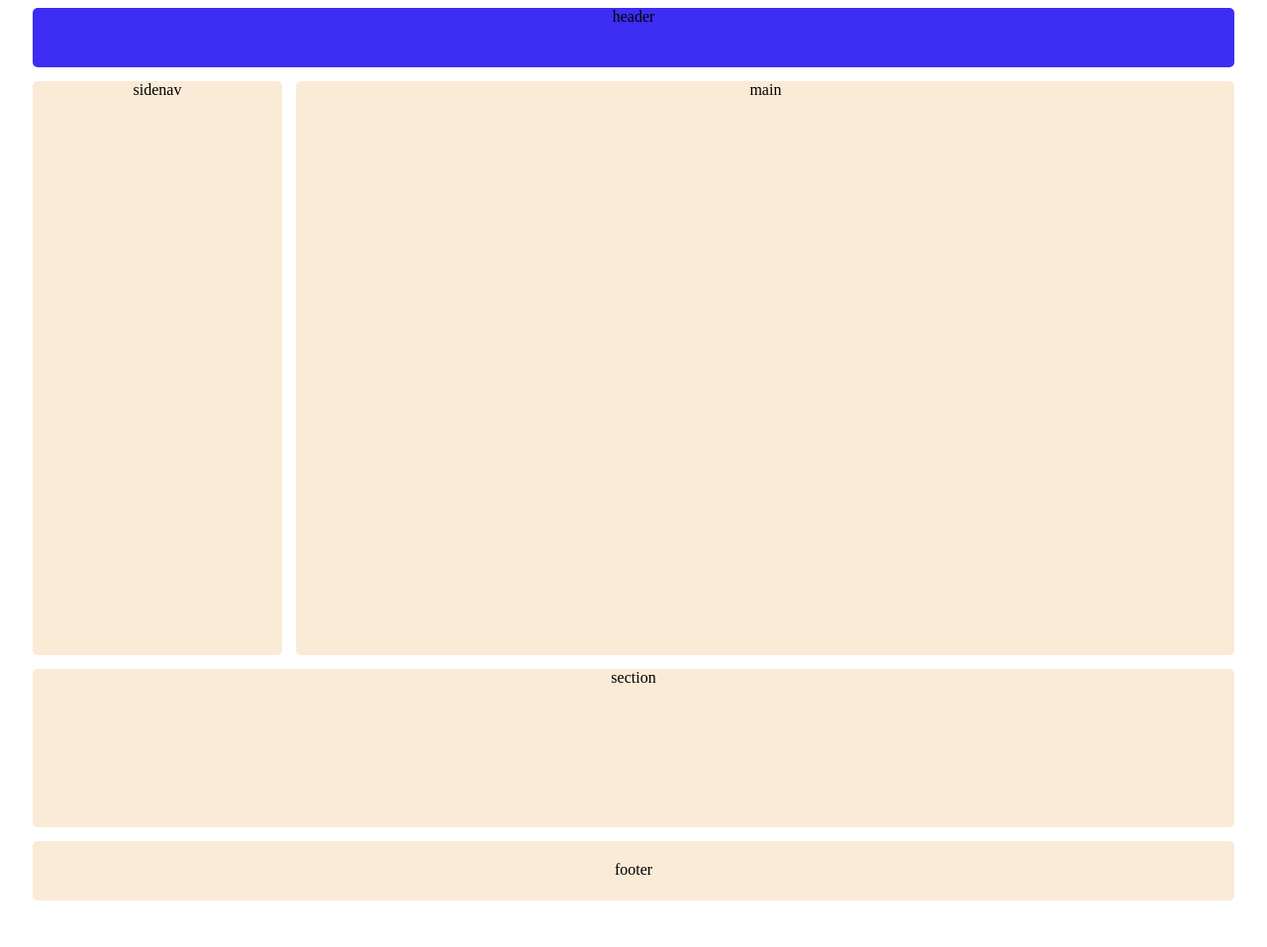
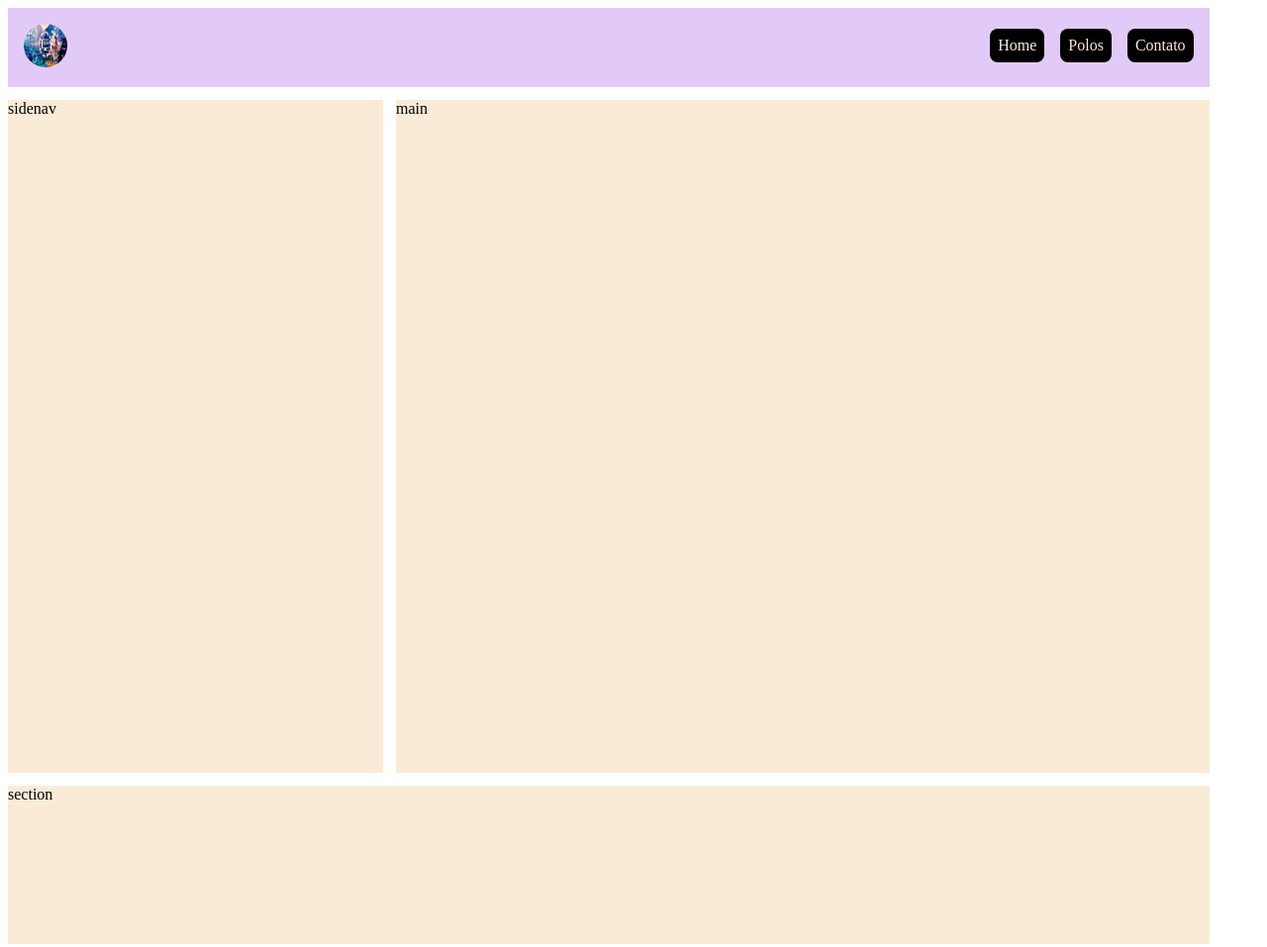
Before and after one commit to leonanrafael/grid-teste, a plain HTML site: page grid2/index.html in a window 1280 px wide. Shown: the top 957 px of the page at 99% size. Before the commit the page ends 918 px from the top, so only its background shows below. Drawn offline with Linux system fonts and the light colour scheme.

Commit message:
criação de diretorios, layou e estilos do header

```diff
--- a/grid2/index.html
+++ b/grid2/index.html
@@ -3,13 +3,30 @@
 <head>
   <meta charset="UTF-8">
   <link rel="stylesheet" href="style.css">
-  <link rel="stylesheet" href="media.css">
+  <!--<link rel="stylesheet" href="media.css">-->
+
   <meta name="viewport" content="width=device-width, initial-scale=1.0">
   <title>Grid</title>
 </head>
 <body>
-  <div class="container">
-    <div class="header">header</div>
+  <div class="container"> <!--Container do grid-->
+    <div class="header"><!--Header do grid-->
+      <div class="headercontainer"><!-- Container para filhos flexiveis -->
+
+        <div class="hfilhos">
+          <img src="./image/possivel.jpeg" alt="logo">
+        </div>
+
+        <div class="nav">
+          <ol>
+            <li><a href="#">Home</a></li>
+            <li><a href="#">Polos</a></li>
+            <li><a href="#">Contato</a></li>
+          </ol>
+        </div>
+
+      </div>
+    </div>
     <div class="sidenav">sidenav</div>
     <div class="main">main</div>
     <div class="section">section</div>
--- a/grid2/media.css
+++ b/grid2/media.css
@@ -23,7 +23,7 @@
   padding: 8px;
   display: grid;
   grid-template-columns: 90%;
-  grid-template-rows: 50px 480px 180px 60px;
+  grid-template-rows: 50px 480px 160px 60px;
     grid-template-areas: "header header"
                         "main main"
                         "sidenav sidenav"
@@ -66,7 +66,7 @@
   }
 
 }
-
+/*
 @media screen and (min-width:1280px) {
 
   .container{
@@ -82,4 +82,4 @@
                         "footer footer";
   }
 
-}
+}*/
--- a/grid2/style.css
+++ b/grid2/style.css
@@ -2,29 +2,77 @@
   margin: 0;
   padding: 0;
   box-sizing: border-box;
-  background-color: rgba(137, 43, 226, 0);
-  border-radius: 5px;
+
+
 }
 
 .container{
-  justify-content: center;
-  padding: 24px;
+
+  padding: 8px;
   display: grid;
-  grid-template-columns: 30% 60%;
-  grid-template-rows: 60px 280px 160px 60px;
+  grid-template-columns: 30% 65%;
+  grid-template-rows: 80px 680px 160px 60px;
   grid-template-areas: "header header"
                         "sidenav main"
                         "section section"
                         "footer footer";
 
-  gap: 30px;
-  text-align: center;
+  gap: 0.8rem;
 
 
 }
+
 .header{
   grid-area: header;
-  background-color:rgba(32, 13, 242, 0.866);
+  background-color:rgba(137, 43, 226, 0.247);
+  align-items: center;
+  align-content: center;
+  padding: 0px 8px;
+
+  .headercontainer{
+    display: flex;
+    justify-content: space-between;
+    align-content: center;
+    text-align: center;
+
+  }
+
+  .hfilhos img{
+  width: 60px;
+  height: 60px;
+  border-radius: 50%;
+  padding: 8px;
+
+  }
+
+  .nav{
+    padding: 0rem;
+    align-items: center;
+
+    ol{
+      display: flex;
+
+      gap: 1rem;
+      list-style: none;
+      padding: 8px;
+      height: 60px;
+     text-align: center;
+      align-items: center;
+    }
+
+    li{
+      background-color: black;
+      padding: 0.5rem;
+      border-radius: 8px;
+
+      a{
+        color: antiquewhite;
+        text-decoration: none;
+
+      }
+    }
+
+  }
 
 
 }
@@ -32,8 +80,6 @@
 .sidenav{
   grid-area: sidenav;
   background-color: antiquewhite;
-
-
 }
 
 .main{
@@ -41,10 +87,12 @@
   background-color: antiquewhite;
 
 }
+
 .section{
   grid-area: section;
   background-color: antiquewhite;
 }
+
 .footer{
   grid-area: footer;
   padding: 20px;
```
Also changed, not shown: grid2/image/backgroud.jpeg (added), grid2/image/header.jpeg (added), grid2/image/padrão.jpeg (added), grid2/image/possivel.jpeg (added), 1 other file.
